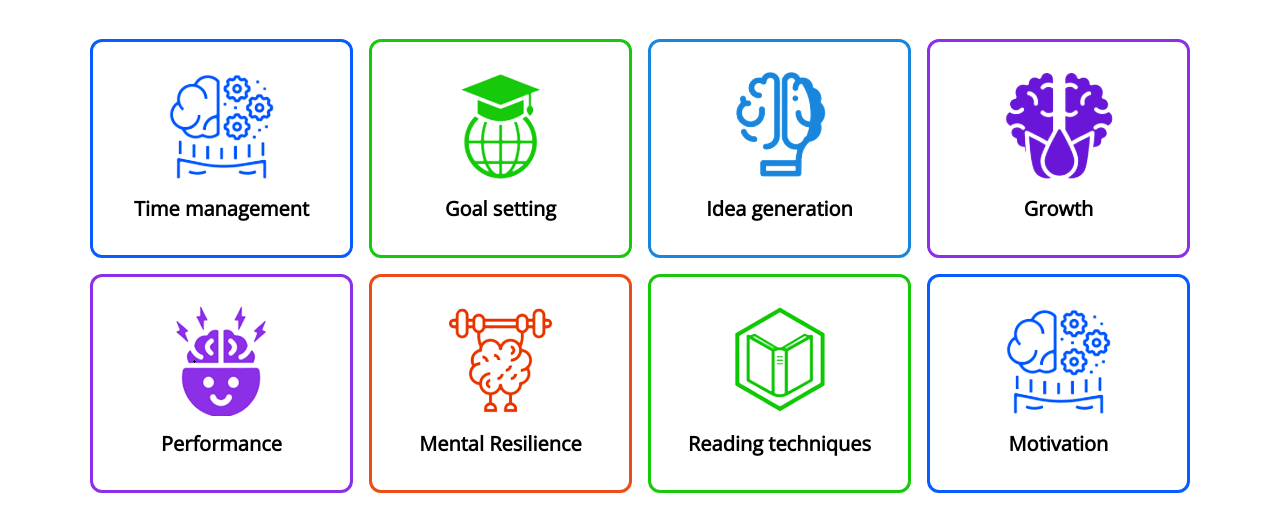
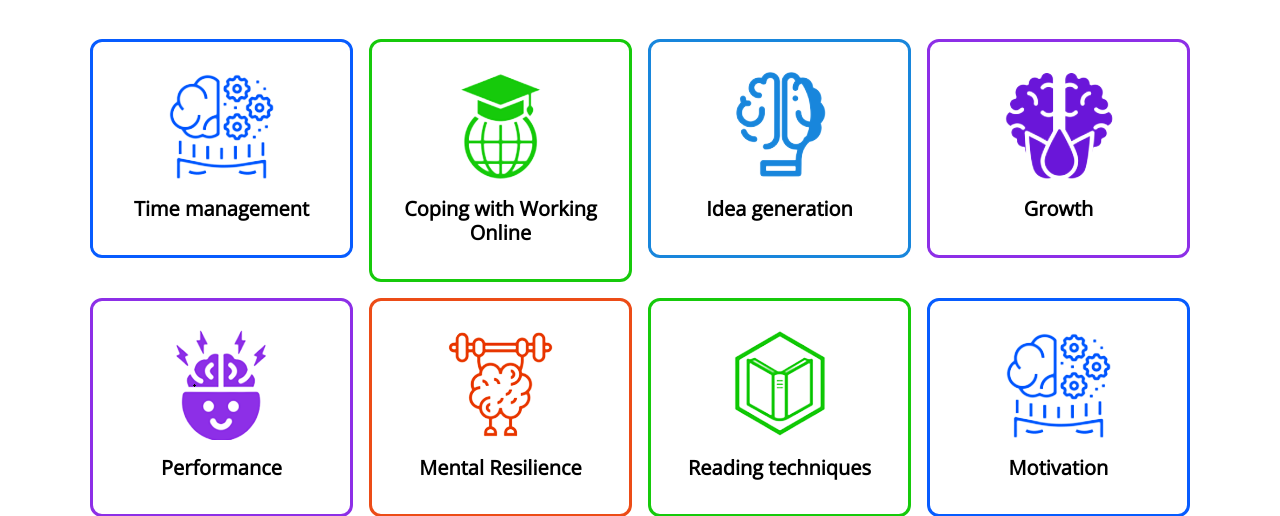
Before and after one commit to AhsokaTanoNorthumbria/uni-project, a PHP site: page /courses.php in a window 1280 px wide. Shown: the part 383-899 px from the top of the page. Run offline with PHP 8.4, Linux system fonts and the light colour scheme; data that the repository does not hold is empty; some libraries are stand-ins or nearby versions.

Commit message:
Goal Setting -> Coping with Working Online

```diff
--- a/courses.php
+++ b/courses.php
@@ -330,7 +330,7 @@ else echo "<body>";
                         <img src="data/cat2.png" class="category_img img-fluid" alt="category image"/>
                     </div>
                     <div class="text_wrapper d-flex align-items-center justify-content-center">
-                        <h5 class="text_category text-center"><b>Goal setting</b></h5>
+                        <h5 class="text_category text-center"><b>Coping with Working Online</b></h5>
                     </div>
                 </div>
                 <?php
```
